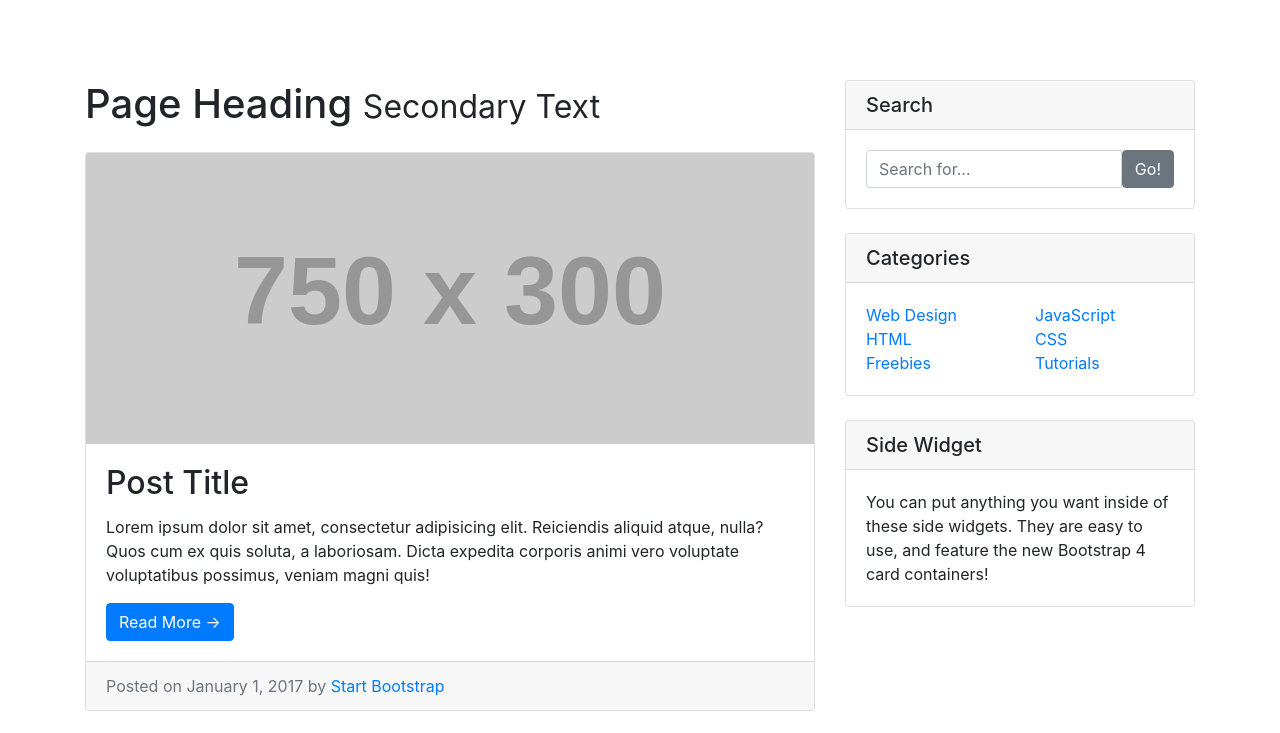
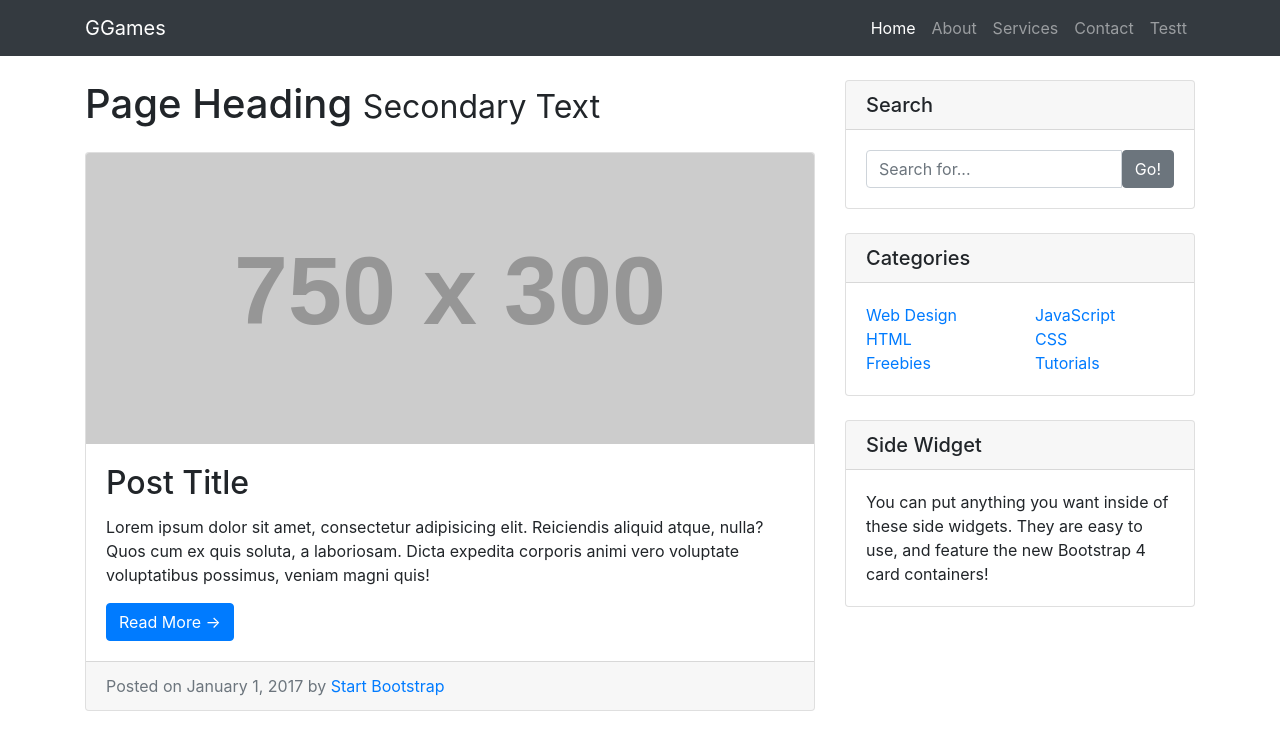
Before and after one commit to AlexanderSid/web, a website: page index.html in a window 1280 px wide. Shown: the top 733 px of the page. Drawn offline with Linux system fonts and the light colour scheme; placeholder pictures from the web are drawn by us.

Commit message:
Update index.html

```diff
--- a/index.html
+++ b/index.html
@@ -21,7 +21,7 @@
   <body>
 
     <!-- Navigation -->
-    <nav class="navbar navbar-expand-lg navbar-dark red-dark fixed-top">
+    <nav class="navbar navbar-expand-lg navbar-dark bg-dark fixed-top">
       <div class="container">
         <a class="navbar-brand" href="#">GGames</a>
         <button class="navbar-toggler" type="button" data-toggle="collapse" data-target="#navbarResponsive" aria-controls="navbarResponsive" aria-expanded="false" aria-label="Toggle navigation">
```
